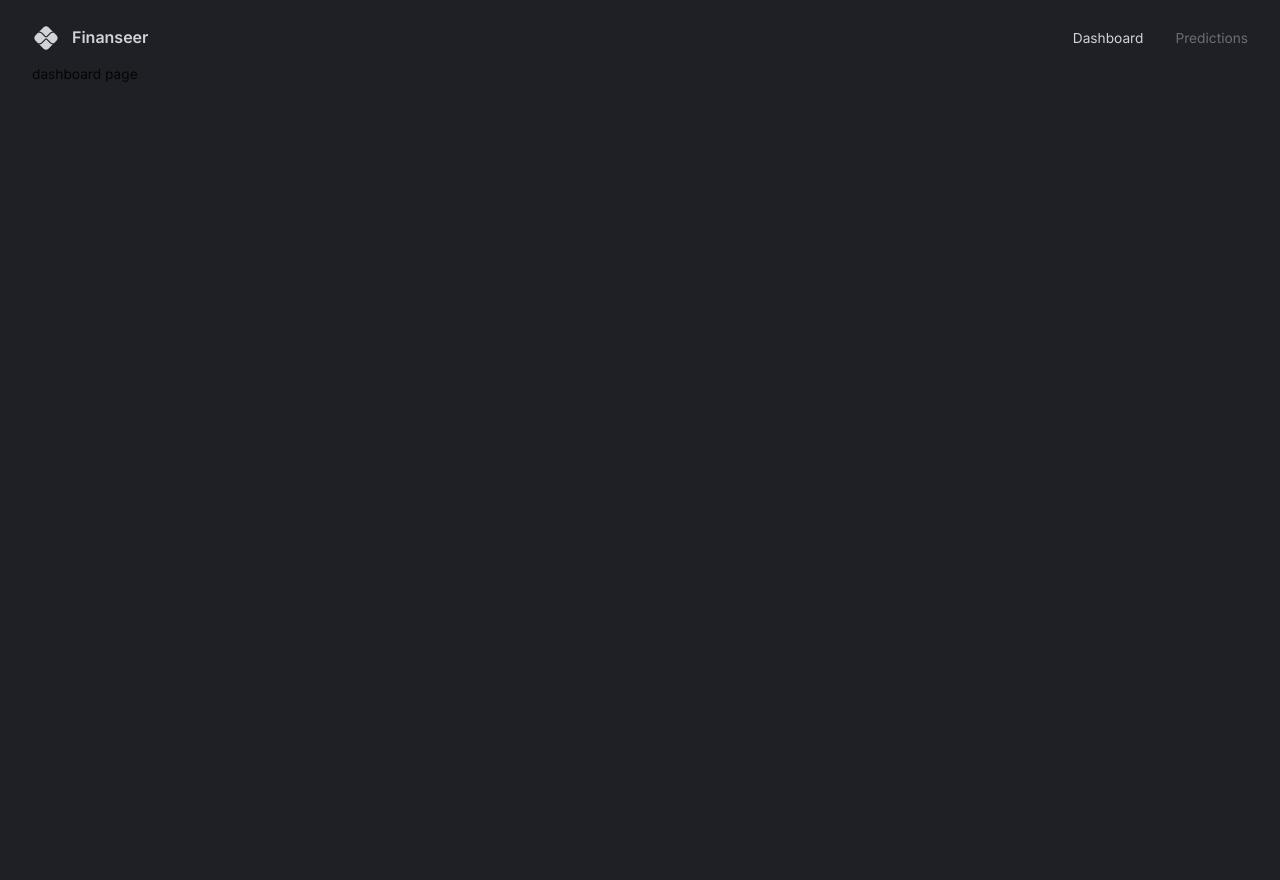
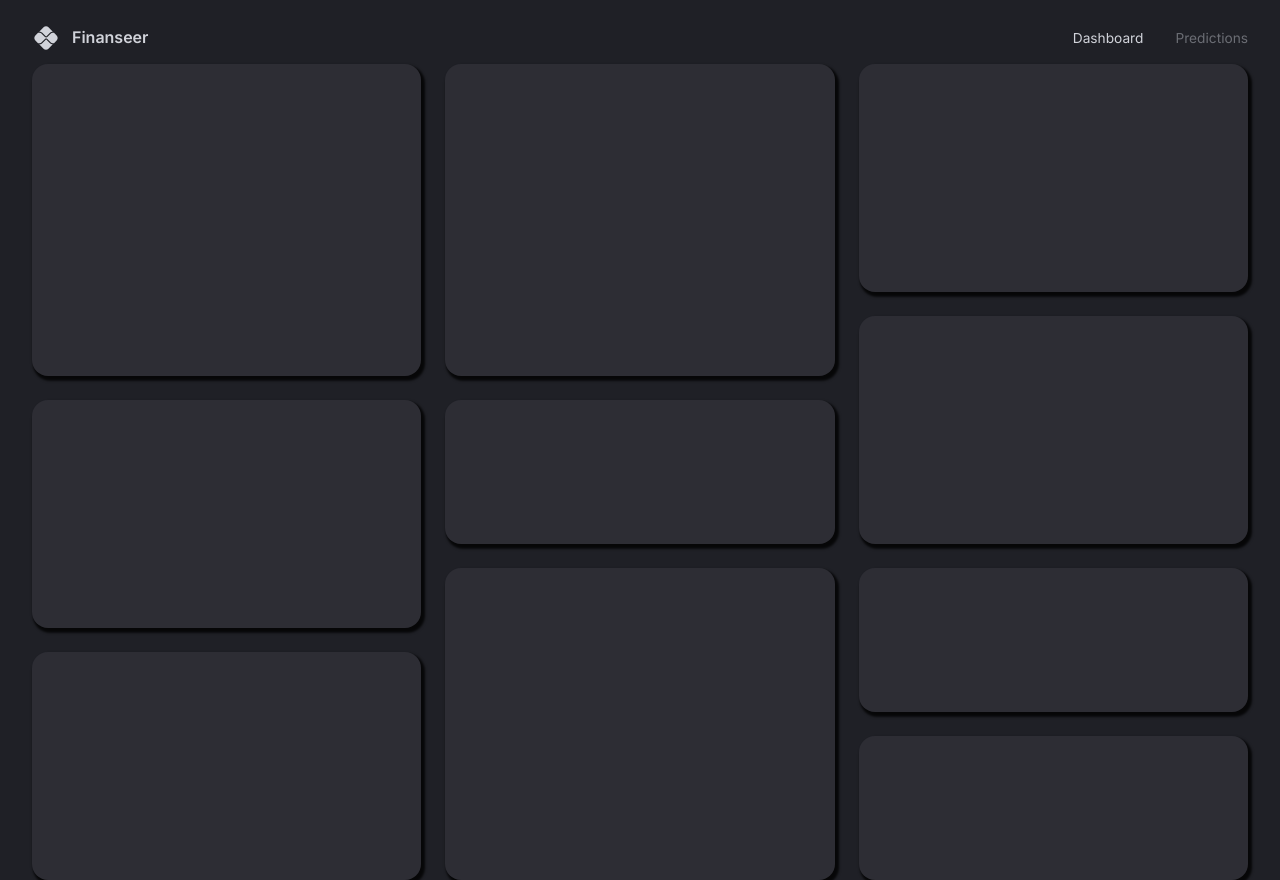
Before and after one commit to therealmanraj/finanseer, a React (Vite) app: page / in a window 1280 px wide. Before the commit the page ends 800 px from the top, so only its background shows below. Built offline with nearby package versions, Linux system fonts and the light colour scheme; no server answers; a web font is replaced by a local one.

Commit message:
Server Setup

```diff
--- a/src/App.tsx
+++ b/src/App.tsx
@@ -4,6 +4,7 @@
 import { Box, CssBaseline } from "@mui/material";
 import { BrowserRouter, Route, Routes } from "react-router-dom";
 import Navbar from "@/scenes/navbar";
+import Dashboard from "@/scenes/dashboard";
 function App() {
   const theme = useMemo(() => createTheme(themeSettings), []);
   return (
@@ -14,7 +15,7 @@
           <Box width="100%" height="100%" padding="1rem 2rem 4rem 2rem">
             <Navbar />
             <Routes>
-              <Route path="/" element={<div>dashboard page</div>} />
+              <Route path="/" element={<Dashboard />} />
               <Route
                 path="/predictions"
                 element={<div>predictions page</div>}
--- /dev/null
+++ b/src/components/DashboardBox.tsx
@@ -0,0 +1,9 @@
+import { Box } from "@mui/system";
+import { styled } from "@mui/system";
+
+const DashboardBox = styled(Box)(({ theme }) => ({
+  backgroundColor: theme.palette.background.light,
+  borderRadius: "1rem",
+  boxShadow: "0.15rem 0.2rem 0.15rem 0.1rem rgba(0,0,0,.8)",
+}));
+export default DashboardBox;
--- a/src/expandes-theme.ts
+++ b/src/expandes-theme.ts
@@ -1,3 +1,4 @@
+/* eslint-disable @typescript-eslint/no-explicit-any */
 // import {Palette,PaletteColor} from "@mui/material/styles/createPalette";
 
 declare module "@mui/material/styles/createPalette" {
@@ -5,6 +6,8 @@
     [key: number]: string;
   }
   interface Palette {
+    grey: any;
+    primary: any;
     tertiary: PaletteColor;
   }
 }
--- a/src/main.tsx
+++ b/src/main.tsx
@@ -1,10 +1,21 @@
-import React from "react";
+// import React from "react";
 import ReactDOM from "react-dom/client";
 import App from "@/App.tsx";
 import "@/index.css";
+import { Provider } from "react-redux";
+import { configureStore } from "@reduxjs/toolkit";
+import { setupListeners } from "@reduxjs/toolkit/query";
+import { api } from "@/state/api";
+
+export const store = configureStore({
+  reducer: { [api.reducerPath]: api.reducer },
+  middleware: (getDefault) => getDefault().concat(api.middleware),
+});
+
+setupListeners(store.dispatch);
 
 ReactDOM.createRoot(document.getElementById("root")!).render(
-  <React.StrictMode>
+  <Provider store={store}>
     <App />
-  </React.StrictMode>
+  </Provider>
 );
--- /dev/null
+++ b/src/scenes/dashboard/Row1.tsx
@@ -0,0 +1,16 @@
+import DashboardBox from "@/components/DashboardBox";
+import { useGetKpisQuery } from "@/state/api";
+
+const Row1 = () => {
+  const { data } = useGetKpisQuery();
+  console.log("data:", data);
+  return (
+    <>
+      <DashboardBox gridArea={"a"}></DashboardBox>
+      <DashboardBox gridArea={"b"}></DashboardBox>
+      <DashboardBox gridArea={"c"}></DashboardBox>
+    </>
+  );
+};
+
+export default Row1;
--- /dev/null
+++ b/src/scenes/dashboard/Row2.tsx
@@ -0,0 +1,13 @@
+import DashboardBox from "@/components/DashboardBox";
+
+const Row2 = () => {
+  return (
+    <>
+      <DashboardBox gridArea={"d"}></DashboardBox>
+      <DashboardBox gridArea={"e"}></DashboardBox>
+      <DashboardBox gridArea={"f"}></DashboardBox>
+    </>
+  );
+};
+
+export default Row2;
--- /dev/null
+++ b/src/scenes/dashboard/Row3.tsx
@@ -0,0 +1,14 @@
+import DashboardBox from "@/components/DashboardBox";
+
+const Row3 = () => {
+  return (
+    <>
+      <DashboardBox gridArea={"g"}></DashboardBox>
+      <DashboardBox gridArea={"h"}></DashboardBox>
+      <DashboardBox gridArea={"i"}></DashboardBox>
+      <DashboardBox gridArea={"j"}></DashboardBox>
+    </>
+  );
+};
+
+export default Row3;
--- /dev/null
+++ b/src/scenes/dashboard/index.tsx
@@ -0,0 +1,78 @@
+import { Box, useMediaQuery } from "@mui/material";
+import Row1 from "./Row1";
+import Row2 from "./Row2";
+import Row3 from "./Row3";
+
+const Dashboard = () => {
+  const isAboveMediumScreens = useMediaQuery("(min-width:1200px");
+  const gridTemplateLargeScreen = `
+  "a b c"
+  "a b c"
+  "a b c"
+  "a b f"
+  "d e f"
+  "d e f"
+  "d h i"
+  "g h i"
+  "g h j"
+  "g h j"
+    `;
+  const gridTemplateSmallScreen = `
+    "a"
+    "a"
+    "a"
+    "a"
+    "b"
+    "b"
+    "b"
+    "c"
+    "c"
+    "c"
+    "d"
+    "d"
+    "d"
+    "e"
+    "e"
+    "f"
+    "f"
+    "f"
+    "g"
+    "g"
+    "g"
+    "h"
+    "h"
+    "h"
+    "h"
+    "i"
+    "i"
+    "j"
+    "j"
+    `;
+  return (
+    <Box
+      width={"100%"}
+      height={"100%"}
+      display={"grid"}
+      gap={"1.5rem"}
+      sx={
+        isAboveMediumScreens
+          ? {
+              gridTemplateColumns: "repeat(3,minmax(370px,1fr))",
+              gridTemplateRows: "repeat(10,minmax(60px,1fr))",
+              gridTemplateAreas: gridTemplateLargeScreen,
+            }
+          : {
+              gridAutoColumns: "1fr",
+              gridAutoRows: "80px",
+              gridTemplateAreas: gridTemplateSmallScreen,
+            }
+      }
+    >
+      <Row1 />
+      <Row2 />
+      <Row3 />
+    </Box>
+  );
+};
+
+export default Dashboard;
--- a/src/scenes/navbar/index.tsx
+++ b/src/scenes/navbar/index.tsx
@@ -21,7 +21,7 @@
       <FlexBetween gap={"2rem"}>
         <Box sx={{ "&:hover": { color: palette.primary[100] } }}>
           <Link
-            to="/"
+            to=""
             onClick={() => setSelected("dashboard")}
             style={{
               color: selected === "dashboard" ? "inherit" : palette.grey[700],
--- /dev/null
+++ b/src/state/api.ts
@@ -0,0 +1,15 @@
+import { createApi, fetchBaseQuery } from "@reduxjs/toolkit/query/react";
+
+export const api = createApi({
+  baseQuery: fetchBaseQuery({ baseUrl: import.meta.env.VITE_BASE_URL }),
+  reducerPath: "main",
+  tagTypes: ["Kpis"],
+  endpoints: (build) => ({
+    getKpis: build.query<void, void>({
+      query: () => "kpi/kpis",
+      providesTags: ["Kpis"],
+    }),
+  }),
+});
+
+export const { useGetKpisQuery } = api;
```
Also changed, not shown: package.json (+6 -1 lines).
